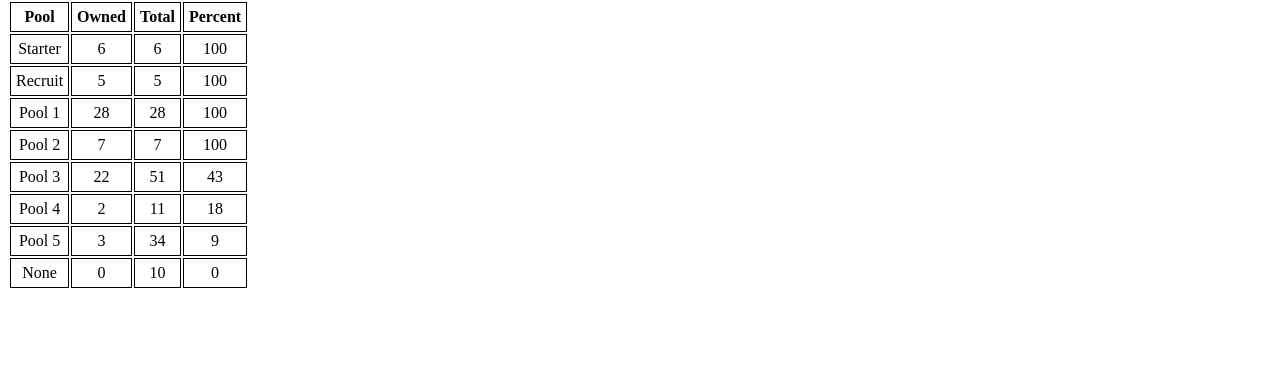
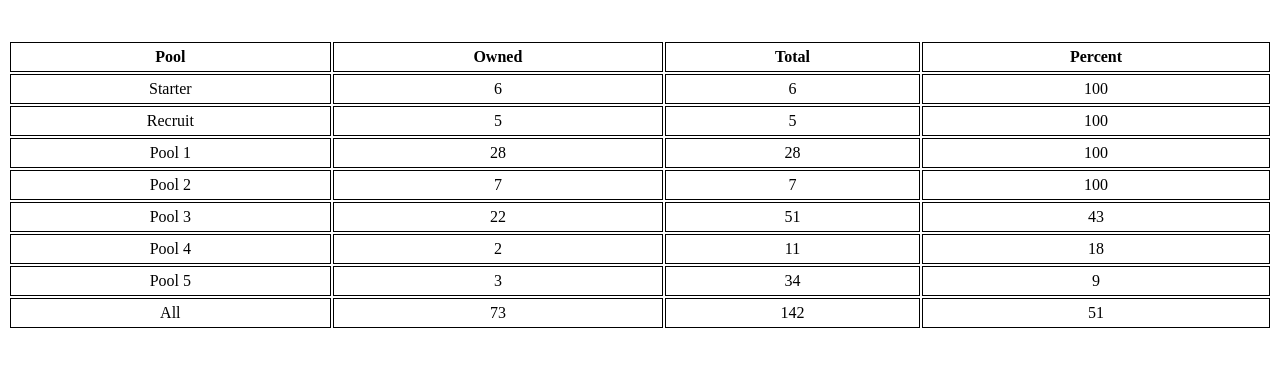
Before and after one commit to tannerjs7/marvel-snap, a Django app: page /snap/stats/ in a window 1280 px wide. Shown: the part 101-468 px from the top of the page. Run offline with Django 5.2, Linux system fonts and the light colour scheme; data comes from the database, SQL or seed files in the repository.

Commit message:
Add 'All' to stats table and remove 'None'

```diff
--- a/mysite/snap/static/snap/style.css
+++ b/mysite/snap/static/snap/style.css
@@ -1,3 +1,7 @@
+table {
+    width: 100%
+}
+
 th, td {
     border: 1px solid black;
     padding: 5px;
@@ -6,7 +10,7 @@ th, td {
 
 #add-card {
     width: 100%;
-    margin: 40px 0;
+    margin-bottom: 40px;
 }
 
 #image-input {
@@ -32,6 +36,7 @@ nav {
     justify-content: space-evenly;
     border: 1px solid black;
     font-size: 60px;
+    margin-bottom: 40px;
 }
 
 nav a {
--- a/mysite/snap/views.py
+++ b/mysite/snap/views.py
@@ -15,8 +15,9 @@ def index(request):
 
 def stats(request):
     cards = Card.objects.all()
-    owned_rates = [[0, 0], [0, 0], [0, 0], [0, 0], [0, 0], [0, 0], [0, 0],[0, 0]]
-    pools = ['Starter', 'Recruit', 'Pool 1', 'Pool 2', 'Pool 3', 'Pool 4', 'Pool 5', 'None']
+    owned_rates = [[0, 0], [0, 0], [0, 0], [0, 0], [0, 0], [0, 0], [0, 0], [0, 0]]
+    pools = ['Starter', 'Recruit', 'Pool 1', 'Pool 2', 'Pool 3', 'Pool 4', 'Pool 5', 'All']
+
     for card in cards:
         if card.pool == 'starter':
             owned_rates[0][1] += 1
@@ -39,10 +40,14 @@ def stats(request):
         elif card.pool == '5':
             owned_rates[6][1] += 1
             if card.owned == True: owned_rates[6][0] += 1
-        elif card.pool == 'none':
+        if card.pool != 'none':
             owned_rates[7][1] += 1
             if card.owned == True: owned_rates[7][0] += 1
-    context = {'cards': cards, 'owned_rates': owned_rates, 'pools': pools}
+
+    context = {'cards': cards,
+               'owned_rates': owned_rates,
+               'pools': pools
+    }
     return render(request, 'snap/stats.html', context)
 
 
```
